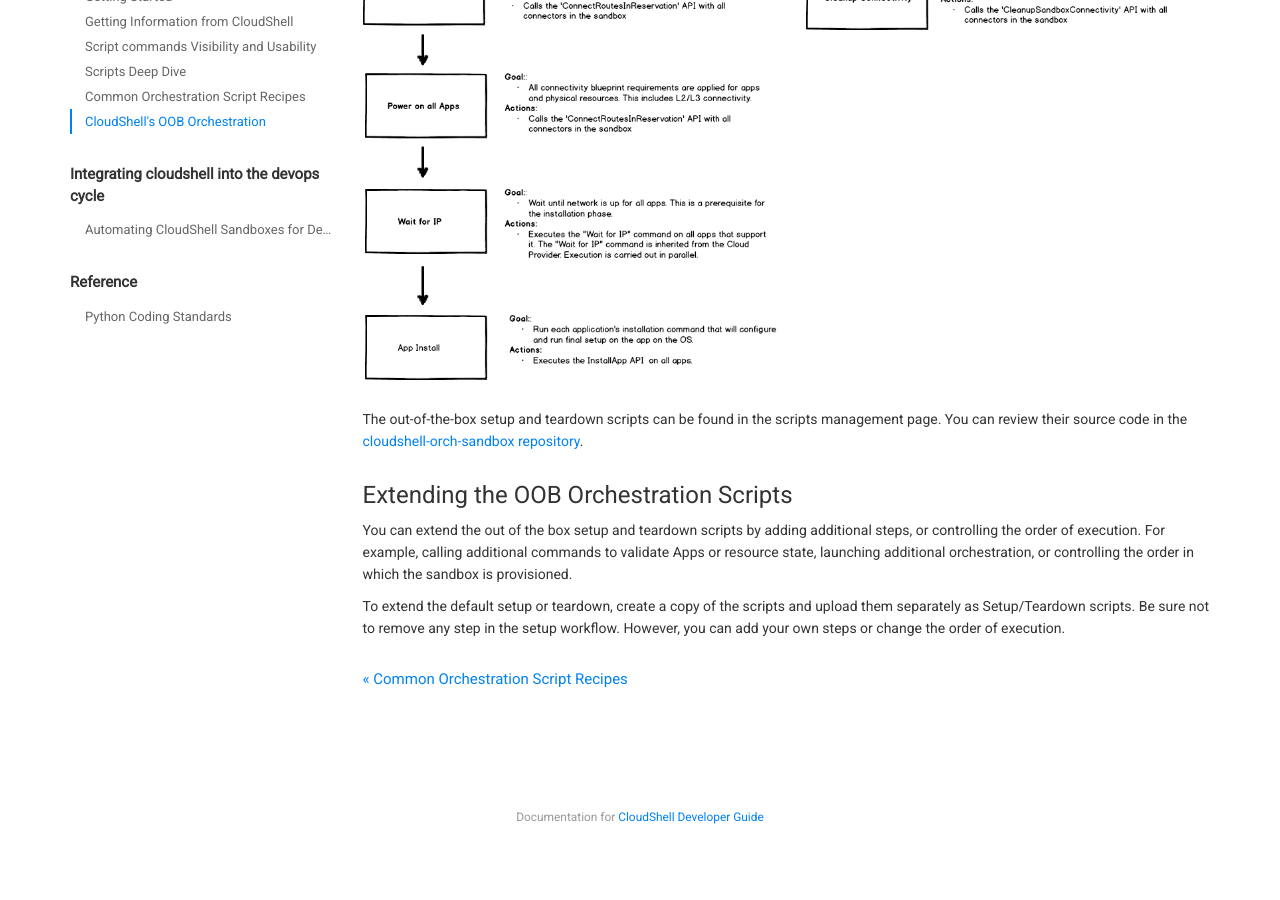
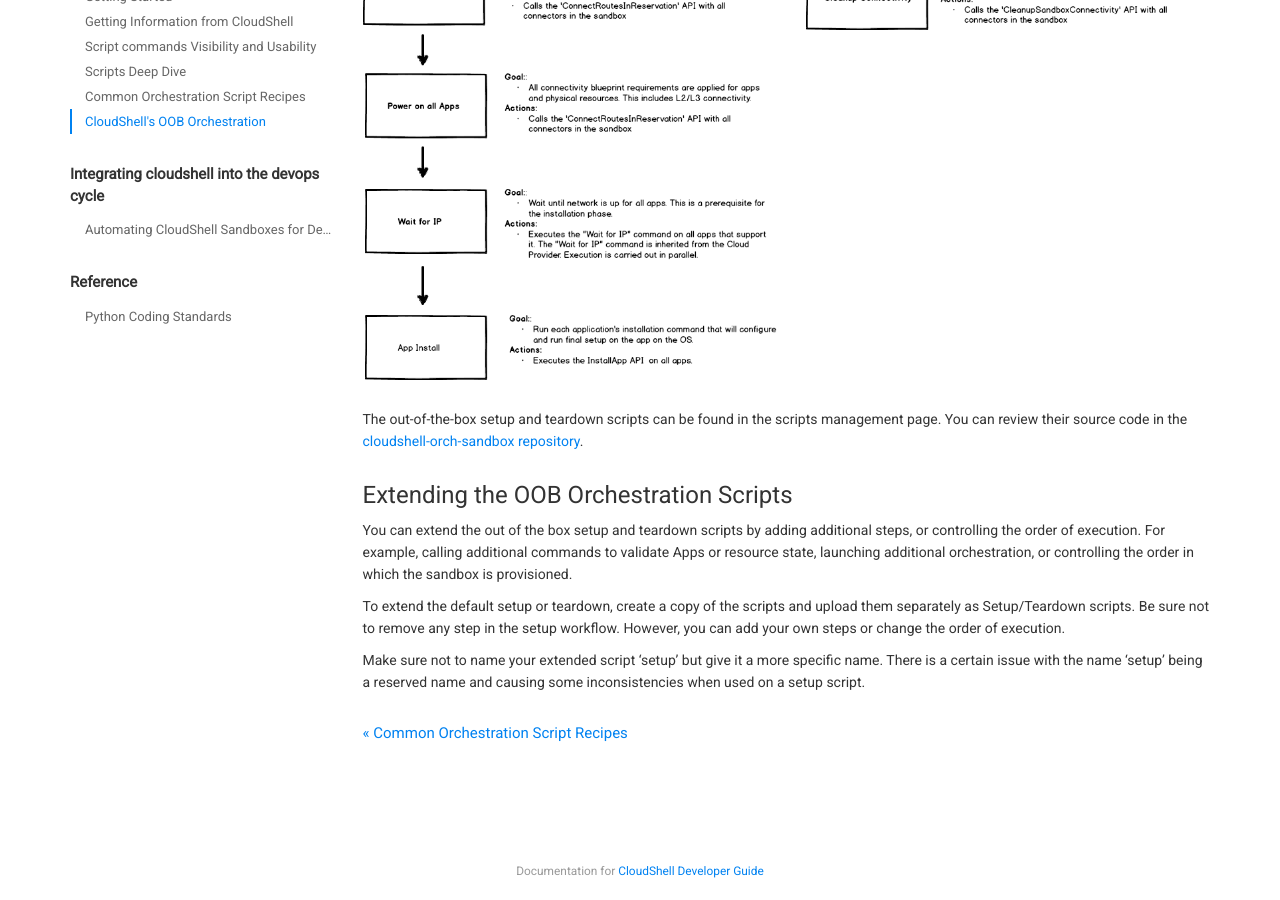
Before and after one commit to QualiSystems/devguide_source, a Jekyll site: the page built from _orchestration/the-oob-orchestration.md, in a window 1280 px wide and 900 px high, scrolled down 656 px. Built offline with Jekyll 4.4.1, drawn with Linux system fonts in a browser that asks for light colours; a script that is not in the unit is left out; comment, search, counter and statistics services are not loaded; before the commit the page ends 1502 px from its top, so only the background shows below that.

Commit message:
fixing #58

```diff
--- a/_orchestration/the-oob-orchestration.md
+++ b/_orchestration/the-oob-orchestration.md
@@ -26,3 +26,6 @@ or controlling the order in which the sandbox is provisioned.
 
 To extend the default setup or teardown, create a copy of the scripts and upload them separately as Setup/Teardown scripts.
 Be sure not to remove any step in the setup workflow. However, you can add your own steps or change the order of execution.
+
+Make sure not to name your extended script 'setup' but give it a more specific name. There is a certain issue with the name 'setup' being a reserved name
+and causing some inconsistencies when used on a setup script.
```
